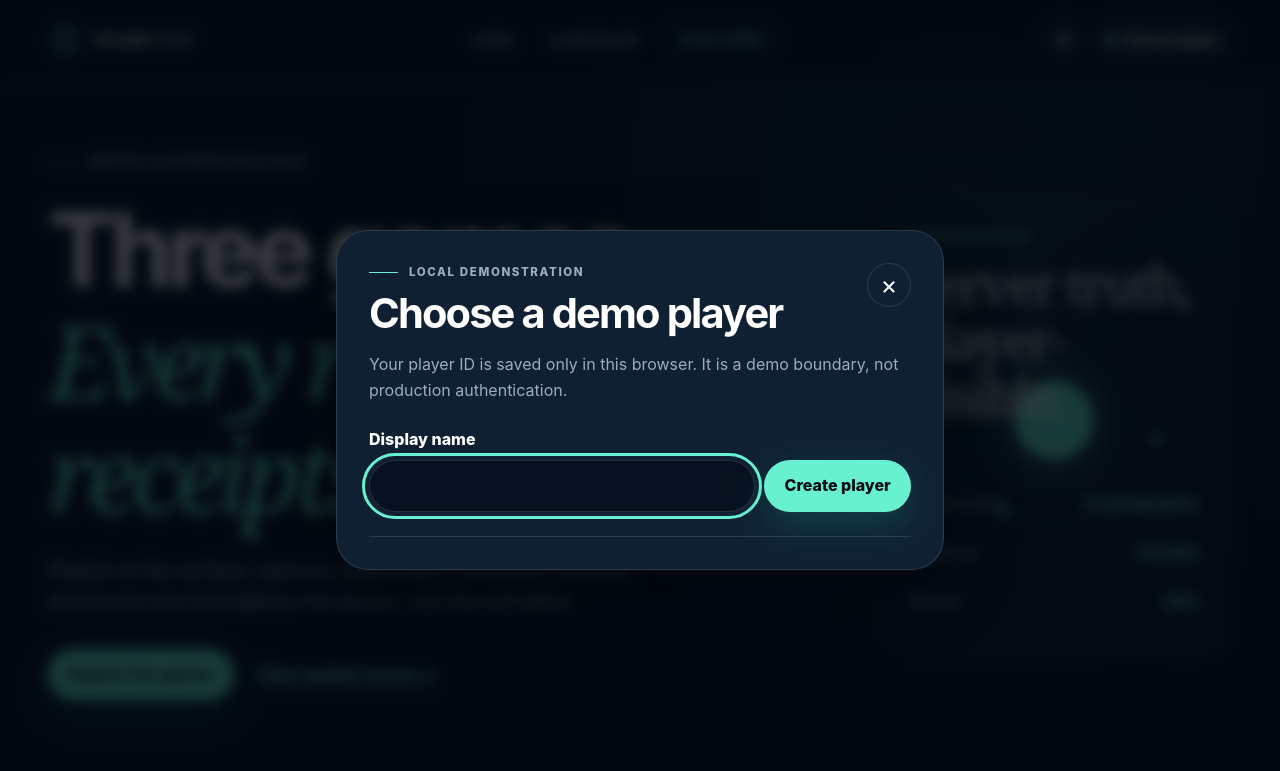
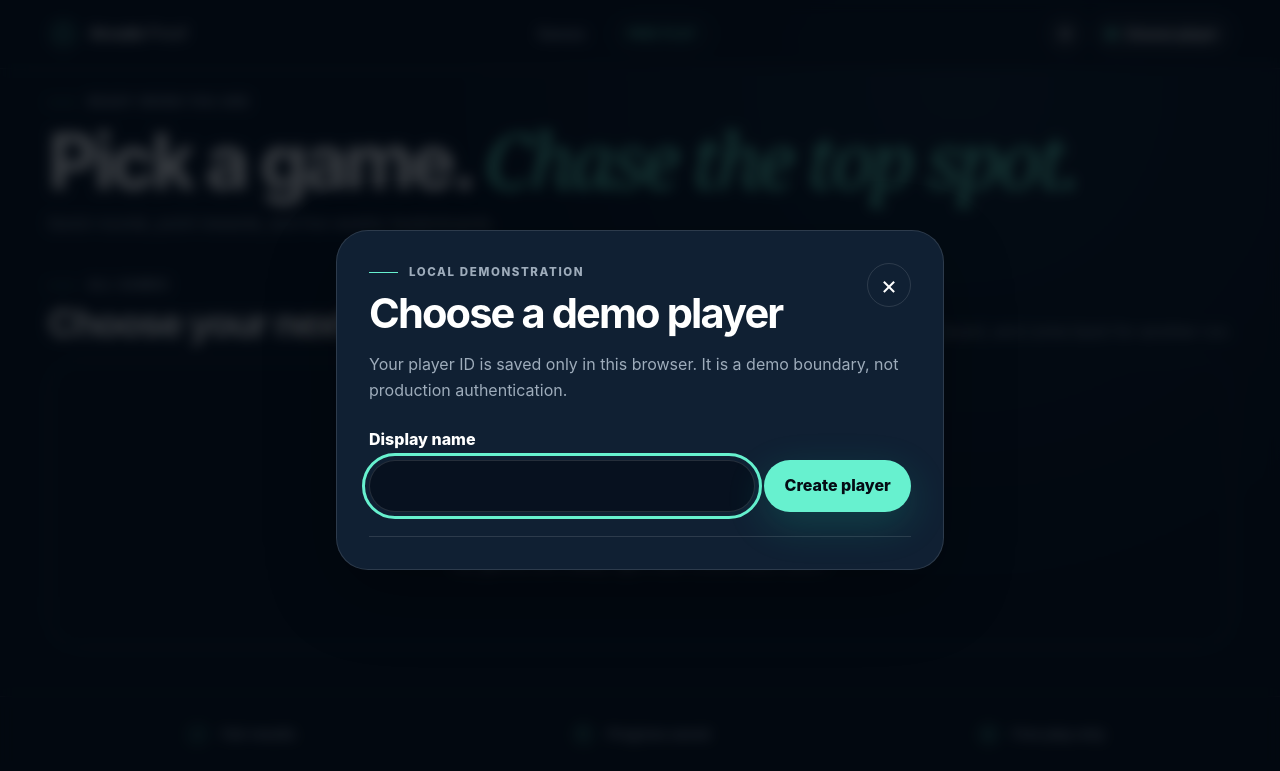
Before and after one commit to miloradovic/python-rng-game-platform, a Python web app: template app/web/templates/lobby.html in a window 1280 px wide. Shown: the top 771 px of the page. Run offline with Jinja, Linux system fonts and the light colour scheme; the template is opened without the code that fills it, so the values that code supplies are empty.

Commit message:
feat: Revamp game presentation and lobby UI for improved user experience

```diff
--- a/app/web/static/css/app.css
+++ b/app/web/static/css/app.css
@@ -105,8 +105,8 @@
   }
 
   h1 {
-    font-size: clamp(2.8rem, 8vw, 6.6rem);
-    letter-spacing: -0.065em;
+    font-size: clamp(2.5rem, 6vw, 4.8rem);
+    letter-spacing: -0.055em;
   }
 
   h2 {
@@ -160,7 +160,7 @@
 
   .header-inner {
     display: flex;
-    min-height: 5rem;
+    min-height: 4.25rem;
     align-items: center;
     justify-content: space-between;
     gap: var(--space-4);
@@ -195,7 +195,7 @@
 
   .primary-nav a {
     display: inline-flex;
-    min-height: 2.75rem;
+    min-height: 2.4rem;
     align-items: center;
     padding: 0.65rem 0.9rem;
     border-radius: 999px;
@@ -361,129 +361,35 @@
 }
 
 @layer pages {
-  .hero {
-    display: grid;
-    min-height: 41rem;
-    grid-template-columns: minmax(0, 1.45fr) minmax(17rem, 0.7fr);
-    align-items: center;
-    gap: clamp(2rem, 7vw, 7rem);
-    padding-block: var(--space-7);
-  }
-
-  .hero-copy h1 {
-    max-width: 13ch;
-    margin-top: var(--space-4);
-  }
-
-  .hero-lede {
-    max-width: 38rem;
-    margin-top: var(--space-4);
-    color: var(--muted);
-    font-size: clamp(1rem, 2vw, 1.2rem);
-  }
-
-  .hero-actions {
-    display: flex;
-    align-items: center;
-    gap: var(--space-4);
-    margin-top: var(--space-5);
-  }
-
-  .proof-card {
-    position: relative;
-    min-height: 29rem;
-    padding: 2rem;
-    overflow: hidden;
-    border: 1px solid rgb(103 241 207 / 22%);
-    border-radius: var(--radius-lg);
-    background:
-      linear-gradient(145deg, rgb(103 241 207 / 8%), transparent 52%),
-      var(--ink-850);
-    box-shadow: var(--shadow);
-  }
-
-  .proof-kicker {
-    color: var(--teal);
-    font-size: 0.72rem;
-    font-weight: 800;
-    letter-spacing: 0.13em;
-    text-transform: uppercase;
-  }
-
-  .proof-card > strong {
-    position: relative;
-    z-index: 1;
-    display: block;
-    margin-top: 0.7rem;
-    font-family: Georgia, "Times New Roman", serif;
-    font-size: clamp(2rem, 4vw, 3.2rem);
-    font-weight: 400;
-    letter-spacing: -0.045em;
-  }
-
-  .proof-card dl {
-    position: absolute;
-    right: 2rem;
-    bottom: 2rem;
-    left: 2rem;
-  }
-
-  .proof-card dl div {
-    display: flex;
+  .lobby-intro {
+    display: flex;
+    min-height: 11rem;
+    align-items: center;
     justify-content: space-between;
-    padding-block: 0.7rem;
-    border-top: 1px solid var(--border);
-  }
-
-  .proof-card dt {
-    color: var(--muted);
-  }
-
-  .proof-card dd {
-    color: var(--teal);
-    font-weight: 800;
-  }
-
-  .proof-orbit {
-    position: absolute;
-    top: 7.5rem;
-    left: 50%;
-    width: 13rem;
-    aspect-ratio: 1;
-    border: 1px solid rgb(103 241 207 / 25%);
-    border-radius: 50%;
-    transform: translateX(-50%);
-  }
-
-  .proof-orbit::before,
-  .proof-orbit::after {
-    position: absolute;
-    border: 1px solid rgb(103 241 207 / 14%);
-    border-radius: inherit;
-    content: "";
-    inset: 1.6rem;
-  }
-
-  .proof-orbit::after {
-    inset: 4rem;
-    background: var(--teal);
-    box-shadow: 0 0 3rem rgb(103 241 207 / 65%);
-  }
-
-  .proof-orbit span {
-    position: absolute;
-    width: 0.55rem;
-    aspect-ratio: 1;
-    border-radius: 50%;
-    background: var(--teal);
-  }
-
-  .proof-orbit span:nth-child(1) { top: 1rem; left: 2rem; }
-  .proof-orbit span:nth-child(2) { right: -0.25rem; bottom: 5rem; }
-  .proof-orbit span:nth-child(3) { bottom: 0.5rem; left: 3rem; }
+    gap: var(--space-5);
+    padding-block: var(--space-4);
+  }
+
+  .lobby-intro h1 {
+    margin-top: 0.45rem;
+  }
+
+  .lobby-intro > div > p:last-child {
+    margin-top: 0.45rem;
+    color: var(--muted);
+  }
+
+  .lobby-intro .button {
+    flex: 0 0 auto;
+    gap: 0.65rem;
+  }
 
   .game-section {
-    padding-block: var(--space-7);
+    padding-block: var(--space-5) var(--space-6);
+  }
+
+  .lobby-games {
+    padding-top: var(--space-3);
   }
 
   .section-heading {
@@ -491,11 +397,12 @@
     align-items: end;
     justify-content: space-between;
     gap: var(--space-5);
-    margin-bottom: var(--space-5);
+    margin-bottom: var(--space-3);
   }
 
   .section-heading h2 {
-    margin-top: 0.5rem;
+    margin-top: 0.35rem;
+    font-size: clamp(1.7rem, 3vw, 2.4rem);
   }
 
   .section-heading > p {
@@ -605,86 +543,65 @@
   }
 
   .game-card-body {
-    padding: 1.5rem;
-  }
-
-  .card-kicker {
-    color: var(--muted);
-    font-size: 0.68rem;
-    font-weight: 800;
-    letter-spacing: 0.1em;
-    text-transform: uppercase;
+    padding: 1.15rem 1.25rem 1.25rem;
   }
 
   .game-card h3 {
-    margin-top: 0.45rem;
-  }
-
-  .game-card-body > p:not(.card-kicker) {
-    min-height: 4.8rem;
-    margin-top: 0.7rem;
-    color: var(--muted);
-  }
-
-  .card-link {
+    font-size: 1.45rem;
+  }
+
+  .game-card-body > p {
+    min-height: 3.2rem;
+    margin-top: 0.5rem;
+    color: var(--muted);
+    font-size: 0.9rem;
+    line-height: 1.45;
+  }
+
+  .card-action {
     display: flex;
     align-items: center;
     justify-content: space-between;
-    margin-top: 1.2rem;
+    margin-top: 0.8rem;
     color: var(--white);
+    font-size: 0.88rem;
+    font-weight: 850;
     text-decoration: none;
   }
 
-  .card-link span {
+  .card-action span {
     color: var(--teal);
   }
 
-  .trust-strip {
-    background: var(--paper);
-    color: var(--ink-950);
-  }
-
-  .trust-inner {
-    display: grid;
-    grid-template-columns: 1fr 1fr;
-    gap: var(--space-7);
-    padding-block: var(--space-7);
-  }
-
-  .trust-inner .eyebrow {
-    color: #52606e;
-  }
-
-  .trust-inner h2 {
-    margin-top: var(--space-3);
-  }
-
-  .trust-steps {
-    padding: 0;
-    list-style: none;
-  }
-
-  .trust-steps li {
-    display: grid;
-    grid-template-columns: 2.5rem 1fr;
+  .lobby-reassurance {
+    border-top: 1px solid var(--border);
+    background: rgb(5 11 20 / 32%);
+  }
+
+  .reassurance-row {
+    display: grid;
+    grid-template-columns: repeat(3, minmax(0, 1fr));
     gap: var(--space-3);
-    padding-block: 1.2rem;
-    border-top: 1px solid rgb(5 11 20 / 15%);
-  }
-
-  .trust-steps li > span {
-    color: #64717e;
-    font-family: ui-monospace, monospace;
-    font-size: 0.75rem;
-  }
-
-  .trust-steps strong {
-    font-size: 1.2rem;
-  }
-
-  .trust-steps p {
-    margin-top: 0.3rem;
-    color: #52606e;
+    padding-block: var(--space-4);
+  }
+
+  .reassurance-row p {
+    display: flex;
+    align-items: center;
+    justify-content: center;
+    gap: 0.65rem;
+    color: var(--muted);
+    font-size: 0.85rem;
+  }
+
+  .reassurance-row span {
+    display: grid;
+    width: 1.7rem;
+    height: 1.7rem;
+    place-items: center;
+    border-radius: 50%;
+    background: rgb(103 241 207 / 10%);
+    color: var(--teal);
   }
 
   .stage-shell {
--- a/app/web/templates/base.html
+++ b/app/web/templates/base.html
@@ -5,7 +5,7 @@
     <meta name="viewport" content="width=device-width, initial-scale=1">
     <meta name="color-scheme" content="dark">
     <meta name="theme-color" content="#07111f">
-    <meta name="description" content="A server-authoritative, free-to-play game platform demonstration.">
+    <meta name="description" content="Quick free-play games with point rewards and live weekly leaderboards.">
     <title>{% block title %}Arcade Proof{% endblock %}</title>
     <link rel="stylesheet" href="{{ url_for('static', path='/css/app.css') }}">
     <script defer src="{{ url_for('static', path='/js/core/state.js') }}"></script>
@@ -55,15 +55,15 @@
           aria-label="Primary navigation"
           x-bind:class="navClass"
         >
-          <a href="{{ url_for('lobby') }}"{% if page == 'lobby' %} aria-current="page"{% endif %}>Lobby</a>
-          <a href="{{ url_for('leaderboard_page') }}"{% if page == 'leaderboard' %} aria-current="page"{% endif %}>Leaderboard</a>
-          <span class="demo-boundary">Local demo</span>
+          <a href="{{ url_for('lobby') }}#games"{% if page == 'lobby' %} aria-current="page"{% endif %}>Games</a>
+          <span class="demo-boundary">Free play</span>
         </nav>
         <div class="header-actions">
           <button class="icon-button" id="preferences-button" type="button" x-on:click="openPreferences" aria-label="Motion and sound settings" aria-haspopup="dialog">
             <span aria-hidden="true">⚙</span>
           </button>
           <button class="player-chip" id="player-menu-button" type="button" x-on:click="openIdentity" aria-haspopup="dialog">
+            <span class="sr-only">Player selector:</span>
             <span class="player-chip-dot" aria-hidden="true"></span>
             <span x-text="playerLabel">Choose player</span>
           </button>
@@ -83,8 +83,7 @@
 
     <footer class="site-footer">
       <div class="shell footer-inner">
-        <p>Free-to-play portfolio demo. No payments, cash value, or wagering.</p>
-        <p>Results and rewards come from the server.</p>
+        <p>Free to play. Points have no cash value. No purchases or betting.</p>
       </div>
     </footer>
   </body>
--- a/app/web/templates/lobby.html
+++ b/app/web/templates/lobby.html
@@ -1,37 +1,26 @@
 {% extends "base.html" %}
 
-{% block title %}Game lobby · Arcade Proof{% endblock %}
+{% block title %}Games · Arcade Proof{% endblock %}
 
 {% block content %}
-  <section class="hero shell" aria-labelledby="hero-title">
-    <div class="hero-copy">
-      <p class="eyebrow"><span></span> Server-authoritative play</p>
-      <h1 id="hero-title">Three games.<br><em>Every result has receipts.</em></h1>
-      <p class="hero-lede">Playful on the surface, rigorous underneath. Outcomes, rewards, and scores are recorded by the server—not the animation.</p>
-      <div class="hero-actions">
-        <a class="button button-primary" href="#games">Explore the games</a>
-        <a class="text-link" href="{{ url_for('leaderboard_page') }}">View weekly scores <span aria-hidden="true">→</span></a>
-      </div>
+  <section class="lobby-intro shell" aria-labelledby="hero-title">
+    <div>
+      <p class="eyebrow"><span></span> Ready when you are</p>
+      <h1 id="hero-title">Pick a game. <em>Chase the top spot.</em></h1>
+      <p>Quick rounds, point rewards, and live weekly leaderboards.</p>
     </div>
-    <div class="proof-card" aria-label="Platform trust highlights">
-      <div class="proof-orbit" aria-hidden="true"><span></span><span></span><span></span></div>
-      <p class="proof-kicker">Built for proof</p>
-      <strong>Server truth,<br>player-visible.</strong>
-      <dl>
-        <div><dt>Randomness</dt><dd>Cryptographic</dd></div>
-        <div><dt>Evidence</dt><dd>Durable</dd></div>
-        <div><dt>Retries</dt><dd>Safe</dd></div>
-      </dl>
-    </div>
+    {% if games %}
+      <a class="button button-primary" href="{{ url_for('game_page', game_key=games[0].key) }}">Play now <span aria-hidden="true">→</span></a>
+    {% endif %}
   </section>
 
-  <section class="game-section shell" id="games" aria-labelledby="games-title">
+  <section class="game-section lobby-games shell" id="games" aria-labelledby="games-title">
     <div class="section-heading">
       <div>
-        <p class="eyebrow"><span></span> Choose your game</p>
-        <h2 id="games-title">Pick a challenge</h2>
+        <p class="eyebrow"><span></span> All games</p>
+        <h2 id="games-title">Choose your next round</h2>
       </div>
-      <p>Each game uses a different interaction. The server always decides the result.</p>
+      <p>Play often, climb each board, and come back for another run.</p>
     </div>
 
     {% if games %}
@@ -44,22 +33,16 @@
       <div class="empty-state" role="status">
         <span aria-hidden="true">◇</span>
         <h3>The lobby is getting ready</h3>
-        <p>No active games are available. Seed the catalogue, then refresh this page.</p>
+        <p>No games are ready right now. Check back soon.</p>
       </div>
     {% endif %}
   </section>
 
-  <section class="trust-strip" aria-labelledby="trust-title">
-    <div class="shell trust-inner">
-      <div>
-        <p class="eyebrow"><span></span> What makes it trustworthy</p>
-        <h2 id="trust-title">The exciting part is visual.<br>The important part is durable.</h2>
-      </div>
-      <ol class="trust-steps">
-        <li><span>01</span><div><strong>You express intent</strong><p>Choose a game or an allowed action.</p></div></li>
-        <li><span>02</span><div><strong>The server decides</strong><p>Rules and immutable configuration determine the result.</p></div></li>
-        <li><span>03</span><div><strong>The record remains</strong><p>Outcomes, rewards, and evidence survive the animation.</p></div></li>
-      </ol>
+  <section class="lobby-reassurance" aria-label="Play reassurance">
+    <div class="shell reassurance-row">
+      <p><span aria-hidden="true">✓</span><strong>Fair results</strong></p>
+      <p><span aria-hidden="true">↻</span><strong>Progress saved</strong></p>
+      <p><span aria-hidden="true">◇</span><strong>Free play only</strong></p>
     </div>
   </section>
 {% endblock %}
```
Also changed, not shown: other parts of app/web/static/css/app.css (+74 -38 lines), app/web/router.py (+28 -8 lines), app/web/templates/components/game_card.html (+4 -4 lines), tests/api/test_web.py (+26 -1 lines), README.md.
